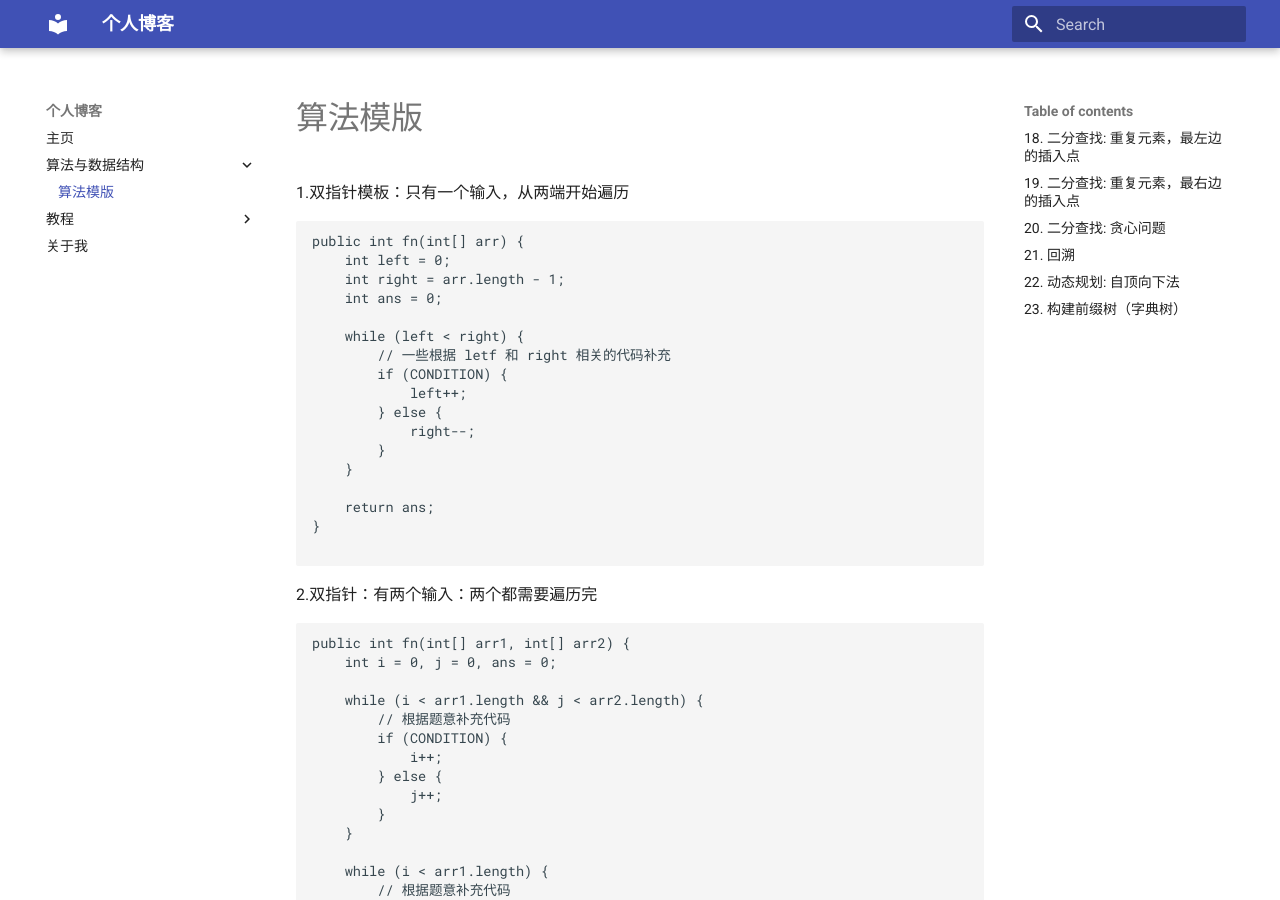
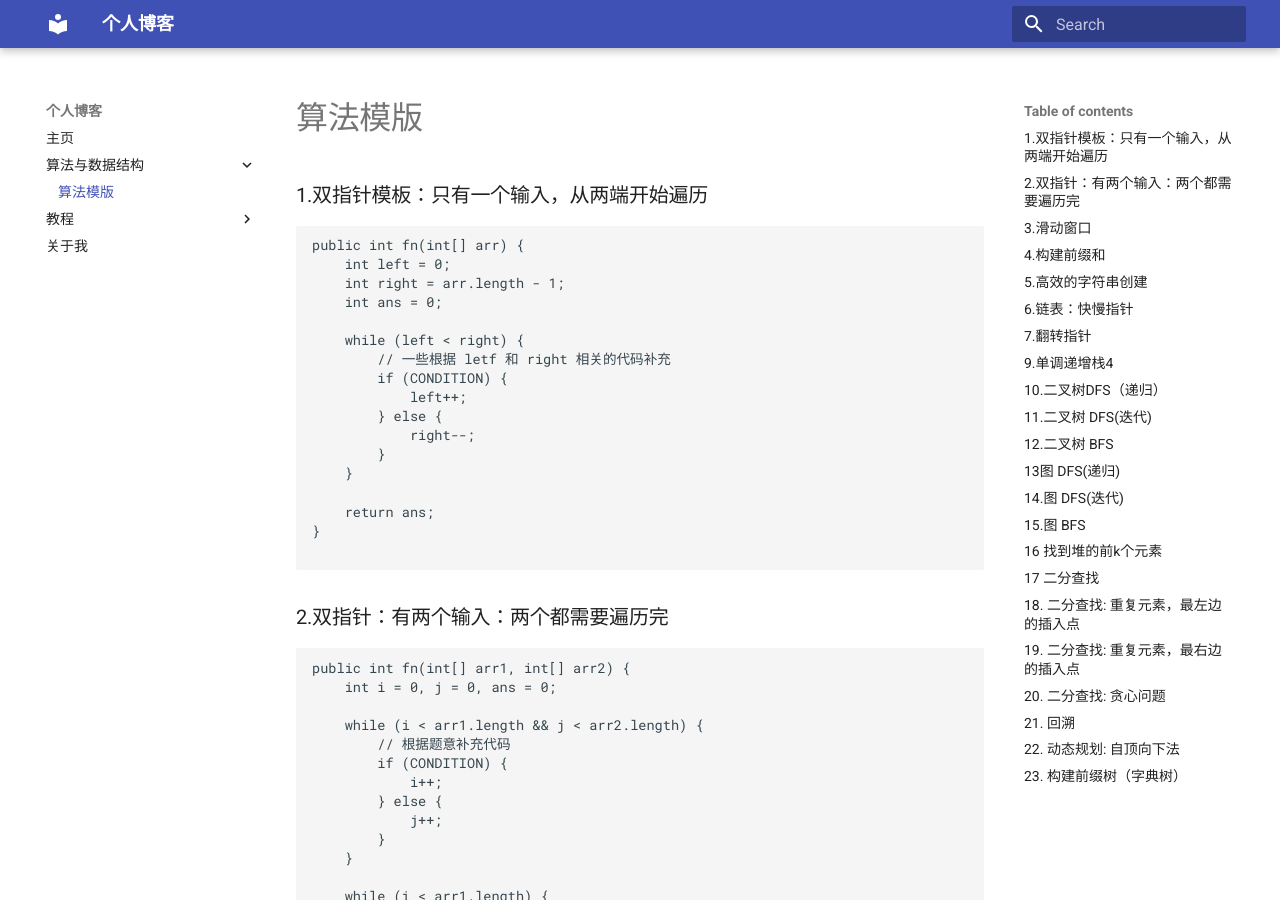
Before and after one commit to Goray-GuoLei/Goray-GuoLei.github.io, an MkDocs documentation site: the page built from docs/code/demo.md, in a window 1280 px wide and 900 px high. Built offline with MkDocs 1.6.1 and Material for MkDocs 9.7.7, drawn with Linux system fonts in a browser that asks for light colours.

Commit message:
Update demo.md

````diff
--- a/docs/code/demo.md
+++ b/docs/code/demo.md
@@ -1,4 +1,4 @@
-1.双指针模板：只有一个输入，从两端开始遍历
+### 1.双指针模板：只有一个输入，从两端开始遍历
 
 ```java
 public int fn(int[] arr) {
@@ -22,7 +22,7 @@ public int fn(int[] arr) {
 
 
 
-2.双指针：有两个输入：两个都需要遍历完
+### 2.双指针：有两个输入：两个都需要遍历完
 
 ```java
 public int fn(int[] arr1, int[] arr2) {
@@ -53,7 +53,7 @@ public int fn(int[] arr1, int[] arr2) {
 
 
 
-3.滑动窗口
+###  3.滑动窗口
 
 
 
@@ -79,7 +79,7 @@ public int fn(int[] arr) {
 
 
 
-4.构建前缀和
+### 4.构建前缀和
 
 ```java
 public int[] fn(int[] arr) {
@@ -97,7 +97,7 @@ public int[] fn(int[] arr) {
 
 
 
-5.高效的字符串创建
+### 5.高效的字符串创建
 
 ```
 public String fn(char[] arr) {
@@ -115,7 +115,7 @@ public String fn(char[] arr) {
 著作权归作者所有。商业转载请联系作者获得授权，非商业转载请注明出处。
 ```
 
-6.链表：快慢指针
+### 6.链表：快慢指针
 
 
 
@@ -142,7 +142,7 @@ public int fn(ListNode head) {
 
 
 
-7.翻转指针
+### 7.翻转指针
 
 ```java
 public ListNode fn(ListNode head) {
@@ -189,7 +189,7 @@ public int fn(int[] arr, int k) {
 
 
 
-9.单调递增栈4
+### 9.单调递增栈4
 
 
 
@@ -219,7 +219,7 @@ public int fn(int[] arr) {
 
 
 
-10.二叉树DFS（递归）
+### 10.二叉树DFS（递归）
 
 ```java
 public int dfs(TreeNode root) {
@@ -240,7 +240,7 @@ public int dfs(TreeNode root) {
 著作权归作者所有。商业转载请联系作者获得授权，非商业转载请注明出处。
 ```
 
-11.二叉树 DFS(迭代)
+### 11.二叉树 DFS(迭代)
 
 ```java
 public int dfs(TreeNode root) {
@@ -269,7 +269,7 @@ public int dfs(TreeNode root) {
 
 ```
 
-12.二叉树 BFS
+### 12.二叉树 BFS
 
 ```java
 public int fn(TreeNode root) {
@@ -302,7 +302,7 @@ public int fn(TreeNode root) {
 著作权归作者所有。商业转载请联系作者获得授权，非商业转载请注明出处。
 ```
 
-13图 DFS(递归)
+### 13图 DFS(递归)
 
 ```java
 Set<Integer> seen = new HashSet<>();
@@ -333,7 +333,7 @@ public int dfs(int node, int[][] graph) {
 
 
 
-14.图 DFS(迭代)
+### 14.图 DFS(迭代)
 
 ```java
 public int fn(int[][] graph) {
@@ -364,7 +364,7 @@ public int fn(int[][] graph) {
 
 ```
 
-15.图 BFS
+### 15.图 BFS
 
 ```java
 public int fn(int[][] graph) {
@@ -397,7 +397,7 @@ public int fn(int[][] graph) {
 
 
 
-16 找到堆的前k个元素
+### 16 找到堆的前k个元素
 
 ```java
 public int[] fn(int[] arr, int k) {
@@ -423,7 +423,7 @@ public int[] fn(int[] arr, int k) {
 著作权归作者所有。商业转载请联系作者获得授权，非商业转载请注明出处。
 ```
 
-17 二分查找
+### 17 二分查找
 
 ```java
 public int fn(int[] arr, int target) {
````
